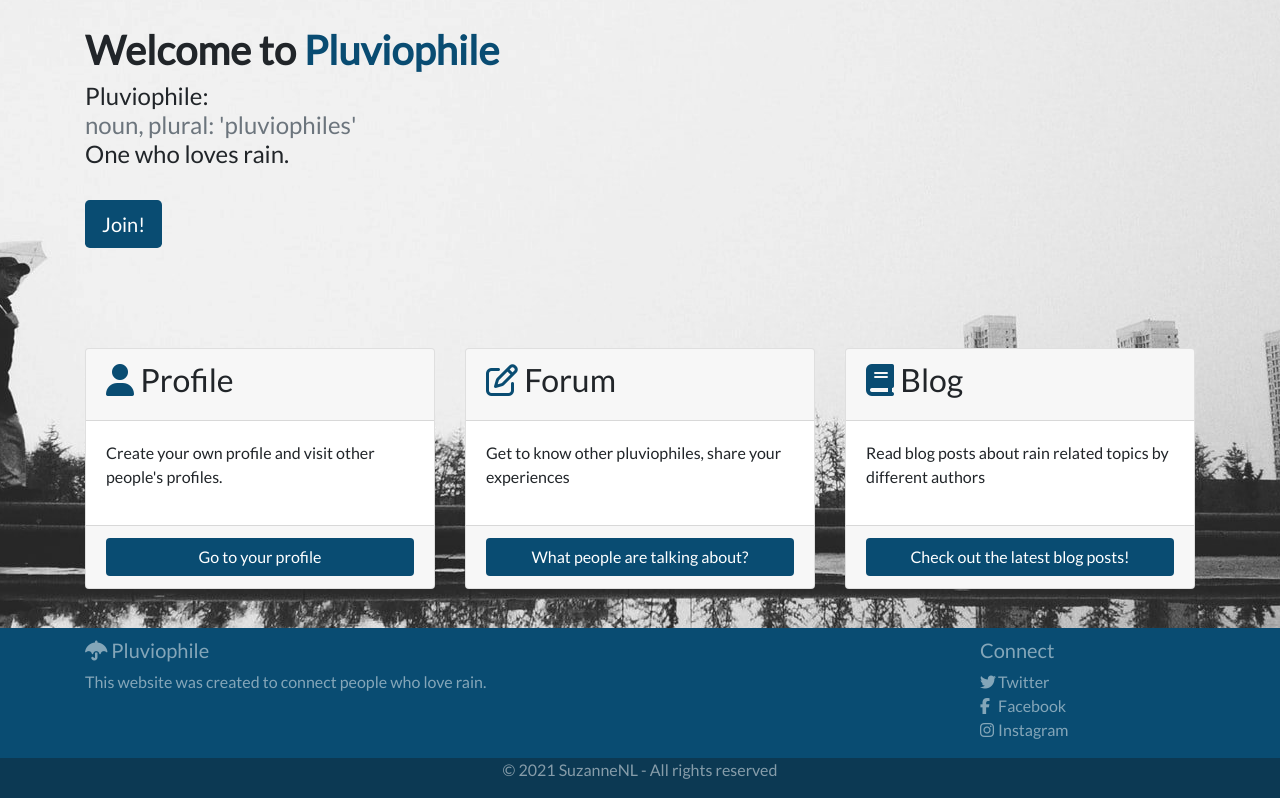
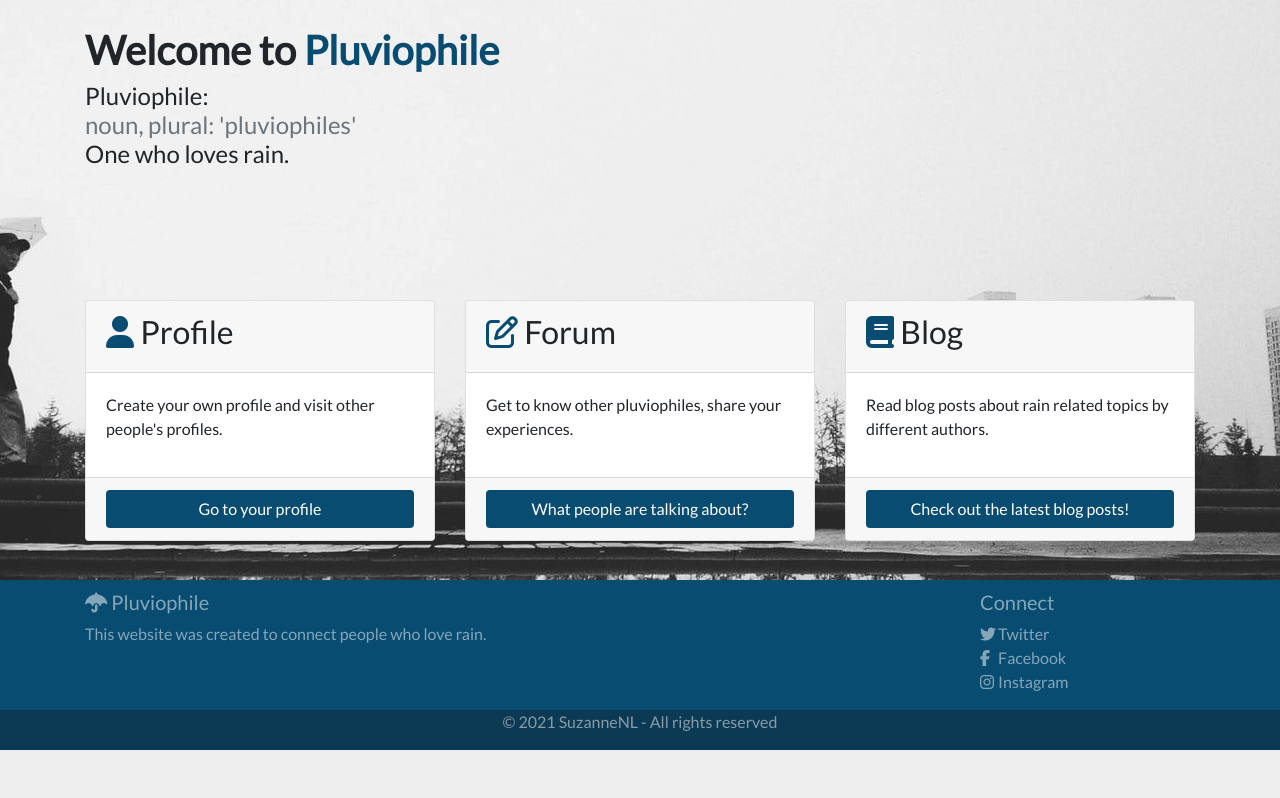
Before and after one commit to SuzanneNL/pluviophile, a Django app: template home/templates/home/index.html in a window 1280 px wide. Shown: the part 194-992 px from the top of the page. After the commit the page ends 944 px from the top, so only its background shows below. Run offline with Django 3.2, Linux system fonts and the light colour scheme; the template is opened without the code that fills it, so the values that code supplies are empty; the visitor is signed in with stand-in values (Sample User, id 1); some libraries are stand-ins or nearby versions.

Commit message:
Add missing periods. Make join button visible for guest users only

```diff
--- a/home/templates/home/index.html
+++ b/home/templates/home/index.html
@@ -16,7 +16,9 @@
             <span class="text-muted">noun, plural: 'pluviophiles'</span><br>
             One who loves rain.</h4>
             <br>
-            <a class="btn btn-lg btn-blue" href="">Join!</a>
+            {% if not request.user.is_authenticated %}
+            <a class="btn btn-lg btn-blue" href="{% url 'account_signup' %}">Join!</a>
+            {% endif %}
 
         </div>
     </div>
@@ -45,7 +47,7 @@
                     <h2><i class="fa fa-pencil-square-o" aria-hidden="true"></i> Forum</h2>
                 </div>
                 <div class="card-body">
-                    <p>Get to know other pluviophiles, share your experiences</p>
+                    <p>Get to know other pluviophiles, share your experiences.</p>
                 </div>
                 {% if request.user.is_authenticated %}
                     <div class="card-footer">
@@ -60,7 +62,7 @@
                     <h2><i class="fa fa-book" aria-hidden="true"></i> Blog</h2>
                 </div>
                 <div class="card-body">
-                    <p>Read blog posts about rain related topics by different authors</p>
+                    <p>Read blog posts about rain related topics by different authors.</p>
                 </div>
                 {% if request.user.is_authenticated %}
                     <div class="card-footer">
```
